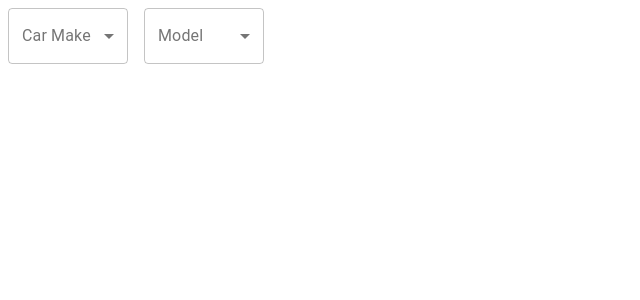
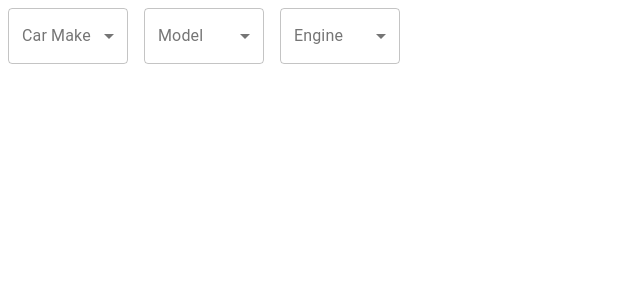
Before and after one commit to perrinjack/Coranavirus-Portal, a React (Create React App) app: page / in a window 1280 px wide. Shown: the top 300 px of the page, without its empty margins (0-640 px from the left). Built offline with nearby package versions, Linux system fonts and the light colour scheme.

Commit message:
Engine type select box added

```diff
--- a/src/App.js
+++ b/src/App.js
@@ -22,21 +22,29 @@ function App() {
   const [make, setMake] = React.useState('');
   const [model, setModel] = React.useState('');
   const [modelList, setModelList] = React.useState([]);
-
+  const [engine, setEngine] = React.useState('');
   const databaseMakes = ['Audi', 'BMW', 'Tesla'];
   const databaseModels = {
     Audi: ['TT', 'Q'],
     BMW: ['BM', '1 Series'],
     Tesla: ['Model X'],
   };
+  const engineList = ['2.0'];
 
   const handleChangeMake = (event) => {
     setMake(event.target.value);
     setModelList(databaseModels[event.target.value]);
+    setModel('');
+    setEngine('');
   };
 
   const handleChangeModel = (event) => {
     setModel(event.target.value);
+    setEngine('');
+  };
+
+  const handleChangeEngine = (event) => {
+    setEngine(event.target.value);
   };
 
   return (
@@ -70,6 +78,21 @@ function App() {
           ))}
         </Select>
       </FormControl>
+
+      <FormControl variant="outlined" className={classes.formControl}>
+        <InputLabel id="demo-simple-select-outlined-label">Engine</InputLabel>
+        <Select
+          labelId="demo-simple-select-outlined-label"
+          id="demo-simple-select-outlined"
+          value={engine}
+          onChange={handleChangeEngine}
+          label="Car Model"
+        >
+          {engineList.map((x) => (
+            <MenuItem value={x}>{x}</MenuItem>
+          ))}
+        </Select>
+      </FormControl>
     </div>
   );
 }
```
